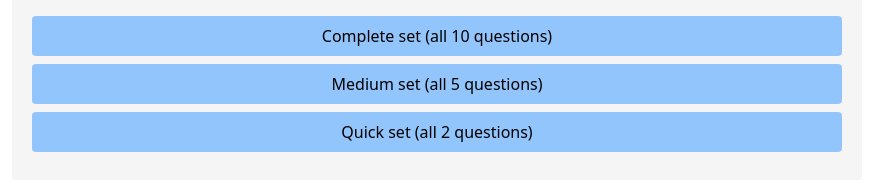
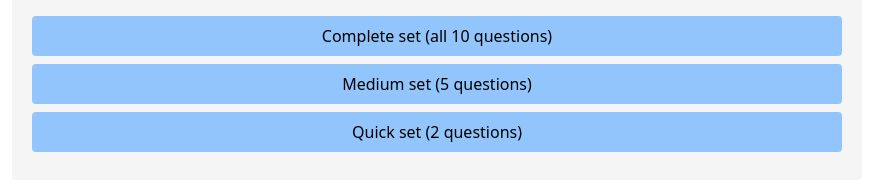
Before and after one commit to openHPI/quiz-recap, a React (Vite) app: page / in a window 1280 px wide. Shown: the part 200-390 px from the top of the page, without its empty margins (203-1076 px from the left). Built offline with nearby package versions, Linux system fonts and the light colour scheme.

Commit message:
Fix button labels: 'All' is displayed regardless of selected question set
Resolves Issue#3

```diff
--- a/src/App.tsx
+++ b/src/App.tsx
@@ -62,13 +62,13 @@ function App({ data }: { data: Data }) {
               </li>
               <li>
                 <Button
-                  text={`Medium set (all ${mediumSet} questions)`}
+                  text={`Medium set (${mediumSet} questions)`}
                   onClickAction={() => startQuiz(mediumSet)}
                 />
               </li>
               <li>
                 <Button
-                  text={`Quick set (all ${quickSet} questions)`}
+                  text={`Quick set (${quickSet} questions)`}
                   onClickAction={() => startQuiz(quickSet)}
                 />
               </li>
```
